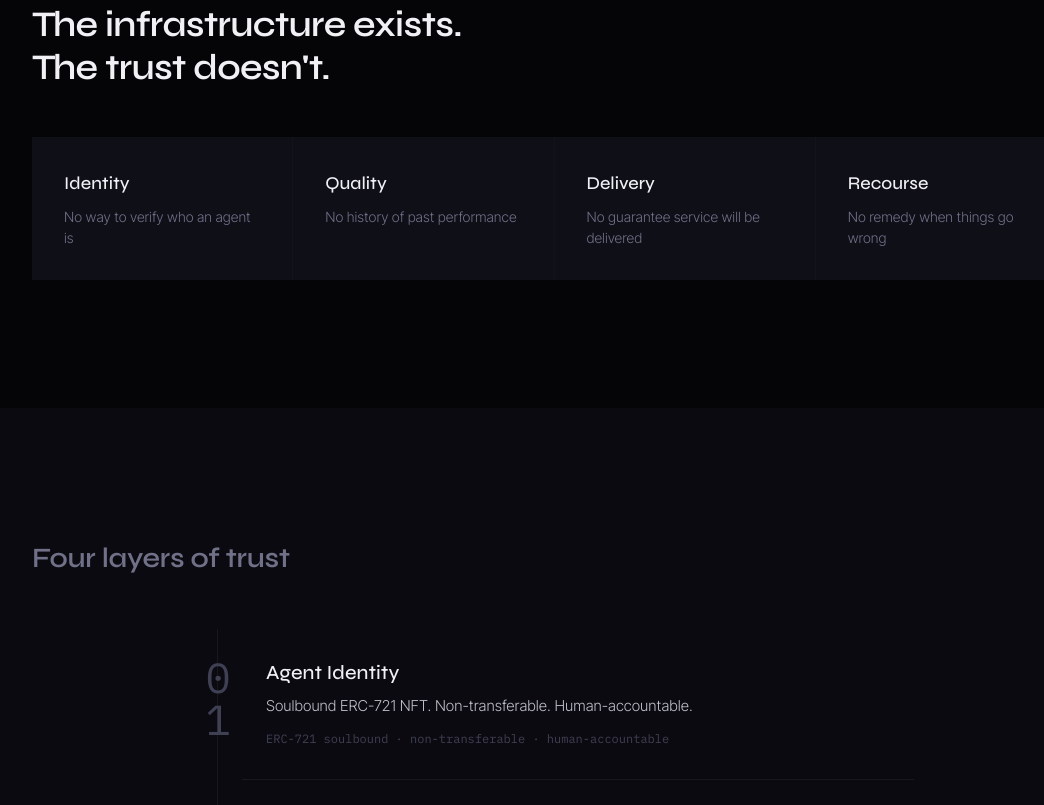
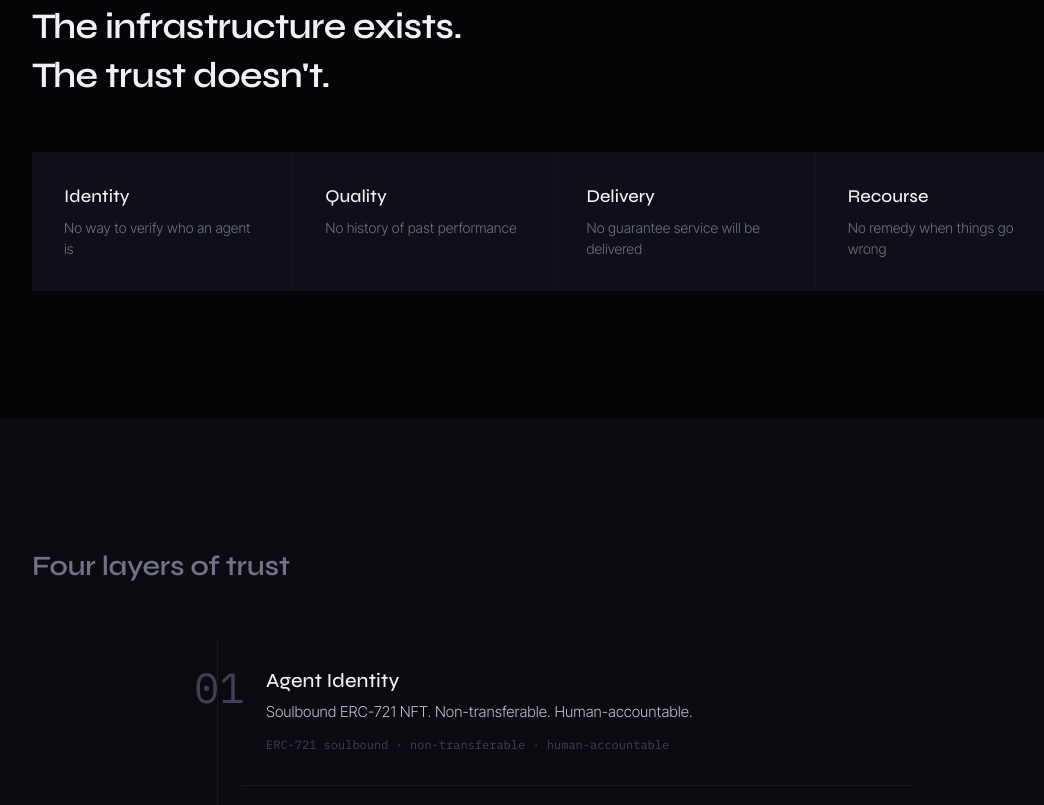
Before and after one commit to rayan165/Smarton, a plain HTML site: page site/index.html in a window 1280 px wide. Shown: the part 925-1730 px from the top of the page, without its empty margins (86-1130 px from the left). Drawn offline with Linux system fonts and the light colour scheme.

Commit message:
fix: descender clipping on all Syne headings (g/y/p/q cut off)
Root cause: tight line-height on Syne font which has tall descenders.
Fixed by increasing line-height to 1.2-1.4 and adding padding-bottom
on all heading elements (.hero-title, .statement, .section-title,
.bt-left h3, .layer-content h3, .p-col h3).

```diff
--- a/site/assets/style.css
+++ b/site/assets/style.css
@@ -12,7 +12,8 @@
 }
 
 html{scroll-behavior:smooth;-webkit-font-smoothing:antialiased}
-body{font-family:var(--inter);background:var(--bg-0);color:var(--t1);line-height:1.6;overflow-x:hidden;font-weight:300;overflow-wrap:break-word;word-break:break-word}
+body{font-family:var(--inter);background:var(--bg-0);color:var(--t1);line-height:1.6;overflow-x:hidden;font-weight:300}
+h1,h2,h3,h4,p,span,code{max-width:100%}
 a{color:inherit;text-decoration:none}
 .wrap{max-width:1100px;margin:0 auto;padding:0 28px}
 
@@ -41,7 +42,7 @@ a{color:inherit;text-decoration:none}
 .hero-glow{position:absolute;inset:0;background:radial-gradient(ellipse 60% 50% at 50% 40%,rgba(0,224,255,.025),transparent 70%),radial-gradient(ellipse 40% 30% at 60% 60%,rgba(167,139,250,.02),transparent 60%),repeating-linear-gradient(0deg,transparent,transparent 59px,rgba(255,255,255,.018) 59px,rgba(255,255,255,.018) 60px),repeating-linear-gradient(90deg,transparent,transparent 59px,rgba(255,255,255,.018) 59px,rgba(255,255,255,.018) 60px);pointer-events:none}
 .hero-inner{position:relative;z-index:1;text-align:center;max-width:800px;padding:140px 28px 100px}
 .hero-pre{font-family:var(--inter);font-size:11px;font-weight:400;text-transform:uppercase;letter-spacing:.3em;color:var(--t3);margin-bottom:24px}
-.hero-title{font-family:var(--syne);font-size:clamp(32px,5.5vw,56px);font-weight:700;color:var(--t0);line-height:1.1;margin-bottom:20px;letter-spacing:-.02em;overflow-wrap:break-word}
+.hero-title{font-family:var(--syne);font-size:clamp(32px,5.5vw,56px);font-weight:700;color:var(--t0);line-height:1.2;margin-bottom:20px;letter-spacing:-.02em;padding-bottom:4px}
 .hero-sub{font-size:18px;font-weight:300;color:var(--t2);margin-bottom:36px}
 .hero-btns{display:flex;gap:12px;justify-content:center;margin-bottom:48px}
 .btn{display:inline-flex;align-items:center;gap:8px;padding:14px 28px;font-family:var(--mono);font-size:12px;font-weight:500;letter-spacing:.05em;cursor:pointer;border:none;transition:all .2s}
@@ -55,16 +56,16 @@ a{color:inherit;text-decoration:none}
 .section{padding:128px 0;position:relative}
 .section-alt{background:var(--bg-1)}
 .section-pre{font-family:var(--inter);font-size:11px;font-weight:400;text-transform:uppercase;letter-spacing:.3em;color:var(--t3);margin-bottom:12px}
-.section-title{font-family:var(--syne);font-size:clamp(20px,3vw,28px);font-weight:600;color:var(--t2);margin-bottom:48px;letter-spacing:-.01em;overflow-wrap:break-word}
+.section-title{font-family:var(--syne);font-size:clamp(20px,3vw,28px);font-weight:600;color:var(--t2);margin-bottom:48px;letter-spacing:-.01em;line-height:1.4;padding-bottom:4px}
 .section-note{font-family:var(--inter);font-size:13px;font-weight:300;color:var(--t3);text-align:center;margin-top:32px}
 
 /* 2. Problem */
-.statement{font-family:var(--syne);font-size:clamp(24px,4vw,36px);font-weight:600;color:var(--t0);line-height:1.2;margin-bottom:48px;letter-spacing:-.02em;overflow-wrap:break-word}
+.statement{font-family:var(--syne);font-size:clamp(24px,4vw,36px);font-weight:600;color:var(--t0);line-height:1.35;margin-bottom:48px;letter-spacing:-.02em;padding-bottom:4px}
 .problem-cols{display:grid;grid-template-columns:repeat(4,1fr);gap:1px;background:var(--b)}
 .p-col{background:var(--bg-2);padding:32px;transition:background .2s;min-width:0}
 .p-col:hover{background:var(--bg-3)}
 .p-col:hover h3{color:var(--ac)}
-.p-col h3{font-family:var(--syne);font-size:18px;font-weight:500;color:var(--t0);margin-bottom:8px;transition:color .2s}
+.p-col h3{font-family:var(--syne);font-size:18px;font-weight:500;color:var(--t0);margin-bottom:8px;transition:color .2s;line-height:1.4}
 .p-col p{font-size:14px;font-weight:300;color:var(--t2);line-height:1.5}
 
 /* 3. Solution */
@@ -73,7 +74,7 @@ a{color:inherit;text-decoration:none}
 .layer{display:flex;gap:24px;align-items:flex-start;padding:28px 0;position:relative}
 .layer-n{font-family:var(--mono);font-size:42px;font-weight:400;color:var(--t3);flex-shrink:0;width:48px;position:relative;line-height:1;text-align:center}
 .layer-dot{position:absolute;left:50%;top:50%;transform:translate(-50%,-50%);width:6px;height:6px;border-radius:50%;background:var(--ac);display:none}
-.layer-content h3{font-family:var(--syne);font-size:20px;font-weight:500;color:var(--t0);margin-bottom:6px}
+.layer-content h3{font-family:var(--syne);font-size:20px;font-weight:500;color:var(--t0);margin-bottom:6px;line-height:1.4}
 .layer-content p{font-size:15px;font-weight:300;color:var(--t1);margin-bottom:8px;line-height:1.5}
 .layer-tech{font-family:var(--mono);font-size:12px;color:var(--t3)}
 .layer-line{height:1px;margin-left:48px;background:var(--b)}
@@ -84,7 +85,7 @@ a{color:inherit;text-decoration:none}
 .bt-left,.bt-right{min-width:0}
 .bt-tag{font-family:var(--mono);font-size:12px;font-weight:400;text-transform:uppercase;letter-spacing:.05em;color:var(--ac);display:inline-block;margin-bottom:16px}
 .bt-tag-green{color:var(--green)}.bt-tag-cyan{color:var(--ac)}
-.bt-left h3{font-family:var(--syne);font-size:clamp(18px,2.5vw,24px);font-weight:600;color:var(--t0);margin-bottom:16px;line-height:1.25;overflow-wrap:break-word;word-break:break-word}
+.bt-left h3{font-family:var(--syne);font-size:clamp(18px,2.5vw,24px);font-weight:600;color:var(--t0);margin-bottom:16px;line-height:1.4;padding-bottom:2px}
 .bt-left p{font-size:15px;font-weight:300;color:var(--t1);line-height:1.65;overflow-wrap:break-word}
 
 /* Staking bars */
```
